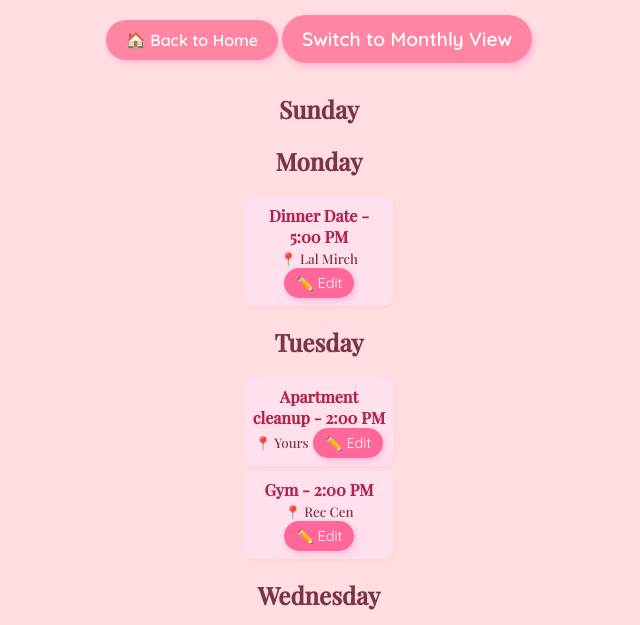
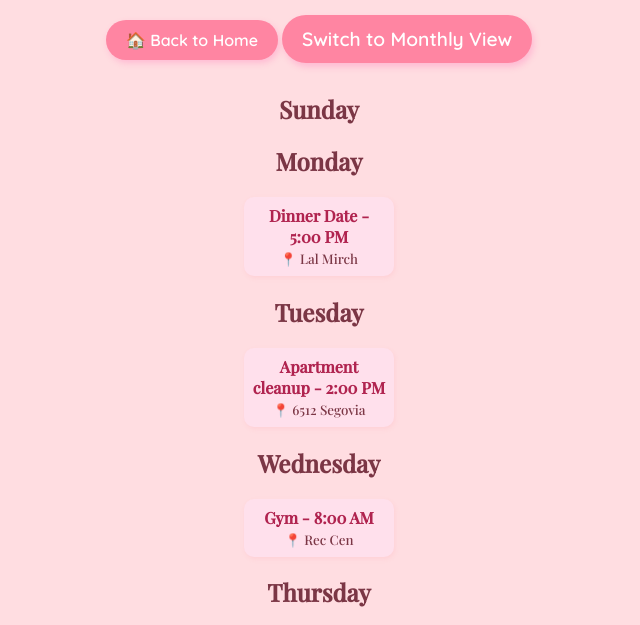
Before and after one commit to alyciaandchris/alyciaandchris, a plain HTML site: page index.html in a window 1280 px wide. Both pictures are taken after a click on the button "Switch to Weekly View". Shown: the part 97-722 px from the top of the page, without its empty margins (321-961 px from the left). Drawn offline with nearby package versions, Linux system fonts and the light colour scheme.

Commit message:
Updated planner functionality and fixed Google Calendar links

```diff
--- a/script.js
+++ b/script.js
@@ -5,44 +5,35 @@ document.addEventListener("DOMContentLoaded", () => {
     const dayLabelsContainer = document.querySelector(".day-labels");
     const monthGrid = document.querySelector(".month-grid");
 
-    // Event Schedule (Editable) - Load from localStorage or use default
-    // Default Event Schedule
+    // ✅ Event Schedule - Now automatically updates when you modify this object!
     const defaultEvents = {
         "2025-03-03": [{ name: "Dinner Date", time: "5:00 PM", location: "Lal Mirch" }],
-        "2025-03-04": [
-            { name: "Apartment cleanup", time: "2:00 PM", location: "Yours" },
-            { name: "Gym", time: "2:00 PM", location: "Rec Cen" }
-        ],
-        "2025-03-07": [{ name: "Weekly Talk", time: "5:00 PM", location: "Mine" }],
+        "2025-03-04": [{ name: "Apartment cleanup", time: "2:00 PM", location: "6512 Segovia" }],
+        "2025-03-05": [{ name: "Gym", time: "8:00 AM", location: "Rec Cen" }],
+        "2025-03-07": [{ name: "Weekly Talk", time: "5:00 PM", location: "851 Camino Pescadero" }],
         "2025-03-08": [{ name: "Study Session", time: "12:00 PM", location: "Library" }],
-        "2025-03-12": [{ name: "Cooking You Dinner", time: "6:00 PM", location: "My place" }],
-        "2025-03-14": [{ name: "Weekly Talk", time: "5:00 PM", location: "My place" }],
+        "2025-03-12": [{ name: "Cooking You Dinner", time: "6:00 PM", location: "851 Camino Pescadero" }],
+        "2025-03-14": [{ name: "Weekly Talk", time: "5:00 PM", location: "851 Camino Pescadero" }],
         "2025-03-15": [{ name: "Date Night", time: "5:30 PM", location: "Color Me Mine" }],
         "2025-03-16": [{ name: "Study Session", time: "10:00 AM", location: "Library" }],
-        "2025-03-17": [{ name: "Gym", time: "12:00 PM", location: "Rec Center" }],
+        "2025-03-17": [{ name: "Gym", time: "12:00 PM", location: "Rec Cen" }],
         "2025-03-18": [{ name: "Study Session", time: "10:00 AM", location: "Library" }],
         "2025-03-19": [{ name: "Dinner Date", time: "6:00 PM", location: "Empty Bowl" }],
         "2025-03-20": [{ name: "Flight", time: "10:30 AM", location: "SBA" }],
-        "2025-03-21": [{ name: "Weekly Talk on FaceTime", time: "5:00 PM", location: "FT" }],
-        "2025-03-28": [{ name: "Weekly Talk on FaceTime", time: "5:00 PM", location: "FT" }]
+        "2025-03-21": [{ name: "Weekly Talk", time: "5:00 PM", location: "FaceTime" }],
+        "2025-03-22": [{ name: "Movie", time: "4:00 PM", location: "Teleparty" }],
+        "2025-03-24": [{ name: "Movie", time: "4:00 PM", location: "Teleparty" }],
+        "2025-03-26": [{ name: "Movie", time: "4:00 PM", location: "Teleparty" }],
+        "2025-03-28": [{ name: "Weekly Talk", time: "5:00 PM", location: "FaceTime" }]
     };
-
-    // Load from localStorage or use defaults
-    let eventSchedule = JSON.parse(localStorage.getItem("eventSchedule"));
-
-    // If localStorage is empty or missing events, update it
-    if (!eventSchedule || Object.keys(eventSchedule).length === 0) {
-        localStorage.setItem("eventSchedule", JSON.stringify(defaultEvents));
-        eventSchedule = defaultEvents;
-    }
 
     /*** 🗓️ Function to Populate the Weekly Planner ***/
     function populateWeeklyPlanner() {
         let today = new Date();
+        let currentYear = today.getFullYear();
+        let currentMonth = today.getMonth();
+        let currentDate = today.getDate();
         let currentDayOfWeek = today.getDay(); // 0 (Sunday) to 6 (Saturday)
-        let currentDate = today.getDate();
-        let currentMonth = today.getMonth();
-        let currentYear = today.getFullYear();
 
         let daysOfWeek = ["sunday", "monday", "tuesday", "wednesday", "thursday", "friday", "saturday"];
 
@@ -55,8 +46,8 @@ document.addEventListener("DOMContentLoaded", () => {
             let list = dayElement.querySelector("ul");
             list.innerHTML = "";
 
-            if (eventSchedule[formattedDate]) {
-                eventSchedule[formattedDate].forEach((event, index) => {
+            if (defaultEvents[formattedDate]) {
+                defaultEvents[formattedDate].forEach(event => {
                     let listItem = document.createElement("li");
                     let calendarLink = generateGoogleCalendarLink(event.name, formattedDate, event.time, event.location);
                     listItem.innerHTML = `
@@ -64,7 +55,6 @@ document.addEventListener("DOMContentLoaded", () => {
                             ${event.name} - ${event.time}
                         </a>
                         <br><small>📍 ${event.location}</small>
-                        <button onclick="editEvent('${formattedDate}', ${index})">✏️ Edit</button>
                     `;
                     list.appendChild(listItem);
                 });
@@ -75,8 +65,8 @@ document.addEventListener("DOMContentLoaded", () => {
     /*** 📆 Function to Populate the Monthly Planner ***/
     function populateMonthlyPlanner() {
         const today = new Date();
+        const currentYear = today.getFullYear();
         const currentMonth = today.getMonth();
-        const currentYear = today.getFullYear();
 
         const firstDayOfMonth = new Date(currentYear, currentMonth, 1);
         const lastDayOfMonth = new Date(currentYear, currentMonth + 1, 0);
@@ -108,9 +98,9 @@ document.addEventListener("DOMContentLoaded", () => {
                 dayDiv.classList.add("today");
             }
 
-            if (eventSchedule[dateKey]) {
+            if (defaultEvents[dateKey]) {
                 let eventList = document.createElement("ul");
-                eventSchedule[dateKey].forEach((event, index) => {
+                defaultEvents[dateKey].forEach(event => {
                     let listItem = document.createElement("li");
                     let calendarLink = generateGoogleCalendarLink(event.name, dateKey, event.time, event.location);
                     listItem.innerHTML = `
@@ -118,7 +108,6 @@ document.addEventListener("DOMContentLoaded", () => {
                             ${event.name} - ${event.time}
                         </a>
                         <br><small>📍 ${event.location}</small>
-                        <button onclick="editEvent('${dateKey}', ${index})">✏️ Edit</button>
                     `;
                     eventList.appendChild(listItem);
                 });
@@ -137,7 +126,6 @@ document.addEventListener("DOMContentLoaded", () => {
         let params = new URLSearchParams({
             text: eventName,
             dates: formattedDateTime,
-            details: "Planned via Our Cute Planner 💖",
         });
 
         if (eventLocation) {
@@ -149,61 +137,48 @@ document.addEventListener("DOMContentLoaded", () => {
 
     /*** 📅 Function to Format Date & Time for Google Calendar ***/
     function formatGoogleCalendarDateTime(eventDate, eventTime) {
-        let [year, month, day] = eventDate.split("-");
-        let eventDateTime = new Date(year, month - 1, day);
+        let [year, month, day] = eventDate.split("-"); // Extract YYYY-MM-DD
+        let eventDateTime = new Date(year, month - 1, day); // Create local date (month is 0-based)
 
         if (eventTime !== "All Day") {
             let [hour, minutePart] = eventTime.split(":");
-            let minute = minutePart.replace(/\D/g, "");
+            let minute = minutePart.replace(/\D/g, ""); // Extract minutes
             let isPM = /PM/.test(eventTime);
             hour = parseInt(hour);
 
             if (isPM && hour < 12) hour += 12;
             if (!isPM && hour === 12) hour = 0;
 
-            eventDateTime.setHours(hour, parseInt(minute), 0, 0);
+            eventDateTime.setHours(hour, parseInt(minute), 0, 0); // Set local hours
         } else {
-            eventDateTime.setHours(0, 0, 0, 0);
+            eventDateTime.setHours(0, 0, 0, 0); // Midnight for all-day event
         }
 
+        // Ensure Google Calendar gets correct format (YYYYMMDDTHHmmSS)
         let formattedStart = eventDateTime.toISOString().replace(/[-:]/g, "").split(".")[0] + "Z";
         let endDateTime = new Date(eventDateTime);
-        endDateTime.setHours(eventDateTime.getHours() + 1);
+        endDateTime.setHours(eventDateTime.getHours() + 1); // Default 1-hour duration
         let formattedEnd = endDateTime.toISOString().replace(/[-:]/g, "").split(".")[0] + "Z";
 
         return `${formattedStart}/${formattedEnd}`;
     }
 
-    /*** ✏️ Function to Edit Events ***/
-    window.editEvent = function(dateKey, index) {
-        let newTime = prompt("Enter new time (e.g., 7:30 PM):");
-        if (newTime) {
-            const timeRegex = /^(1[0-2]|0?[1-9]):([0-5][0-9])\s?(AM|PM)$/i;
-            if (timeRegex.test(newTime)) {
-                eventSchedule[dateKey][index].time = newTime;
-                localStorage.setItem("eventSchedule", JSON.stringify(eventSchedule));
-                populateWeeklyPlanner();
-                populateMonthlyPlanner();
-            } else {
-                alert("Incorrect time format. Please enter a time such as: 3:00 PM.");
-            }
+    /*** 🔄 Function to Toggle Between Views (Defaults to Monthly) ***/
+    toggleButton.addEventListener("click", () => {
+        if (weekView.style.display === "none") {
+            weekView.style.display = "flex";
+            monthView.style.display = "none";
+            toggleButton.textContent = "Switch to Monthly View";
+        } else {
+            weekView.style.display = "none";
+            monthView.style.display = "grid";
+            toggleButton.textContent = "Switch to Weekly View";
         }
-    };
-
-    /*** 🔄 Function to Toggle Between Views ***/
-    toggleButton.addEventListener("click", () => {
-        weekView.style.display = weekView.style.display === "none" ? "flex" : "none";
-        monthView.style.display = monthView.style.display === "none" ? "grid" : "none";
-        toggleButton.textContent = weekView.style.display === "none" ? "Switch to Weekly View" : "Switch to Monthly View";
     });
 
-    /*** 🎀 Expanding Navigation Menu ***/
-    const menuButton = document.querySelector(".menu-button");
-    const navMenu = document.querySelector(".nav-menu");
-
-    menuButton.addEventListener("click", () => {
-        navMenu.classList.toggle("active");
-    });
+    // ✅ Default view is Monthly
+    weekView.style.display = "none";
+    monthView.style.display = "grid";
 
     populateWeeklyPlanner();
     populateMonthlyPlanner();
```
Also changed, not shown: memories.html (+5 -5 lines), 1 other file.
